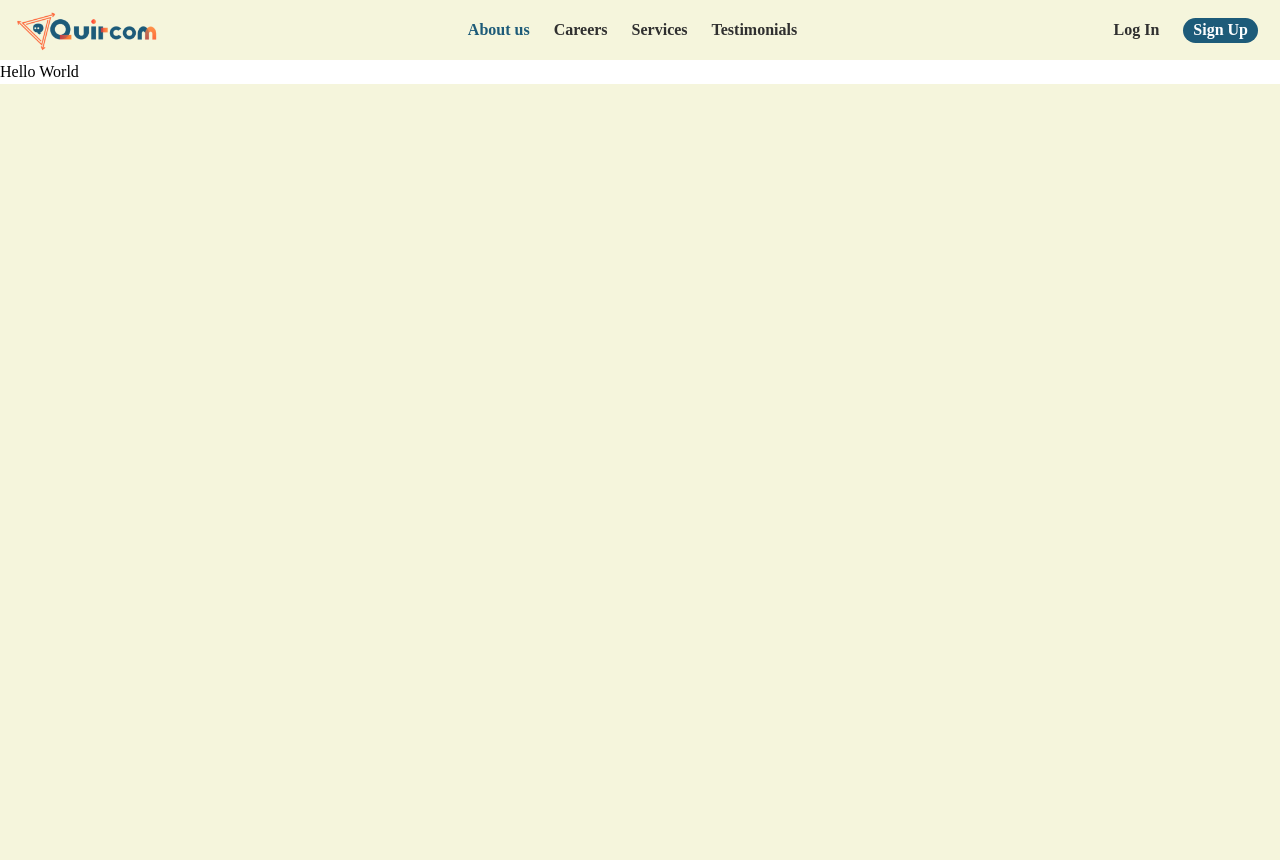
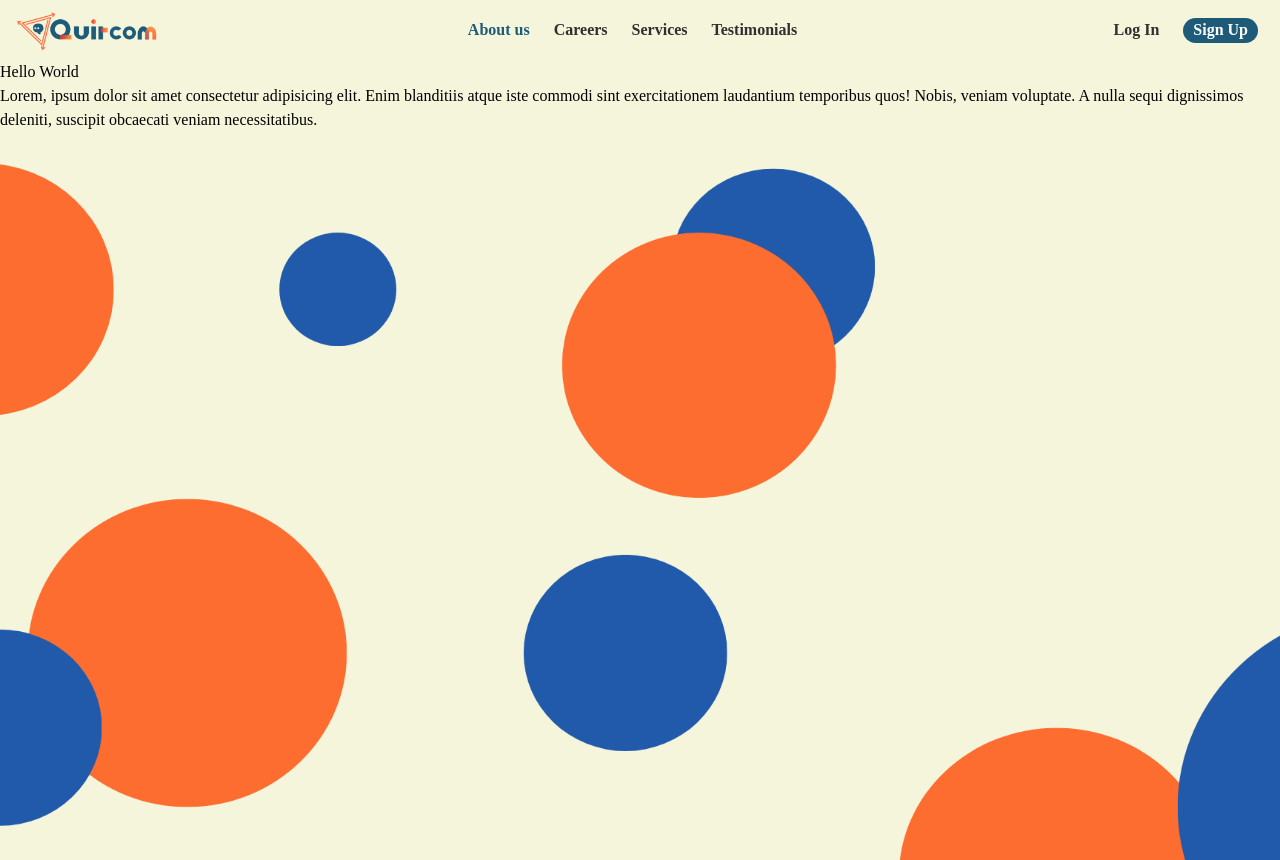
Before and after one commit to jianDeveloper/quircom, a React (Vite) app: page /registration in a window 1280 px wide. Before the commit the page ends 800 px from the top, so only its background shows below. Built offline with nearby package versions, Linux system fonts and the light colour scheme.

Commit message:
bg reg added and fixed

```diff
--- a/src/components/Reg.jsx
+++ b/src/components/Reg.jsx
@@ -1,10 +1,16 @@
 import React from 'react'
+
+import BGreg from '../assets/bgreg.png';
 
 const Reg = () => {
   return (
-    <div className='bg-white'>
+    <section className="">
+      <div className="h-screen" style={{background: `url(${BGreg})`, backgroundRepeat:'no-repeat', backgroundSize:'cover'}}>
       <h1>Hello World</h1>
+      <p>Lorem, ipsum dolor sit amet consectetur adipisicing elit. Enim blanditiis atque iste commodi sint exercitationem laudantium temporibus quos! Nobis, veniam voluptate. A nulla sequi dignissimos deleniti, suscipit obcaecati veniam necessitatibus.</p>
     </div>
+    </section>
+
   )
 }
 
--- a/src/index.css
+++ b/src/index.css
@@ -20,6 +20,3 @@ body{
   margin: auto;
   padding: 10px;
 }
-#bgreg {
-  background-image: url(./assets/bgreg.png);
-}
```
